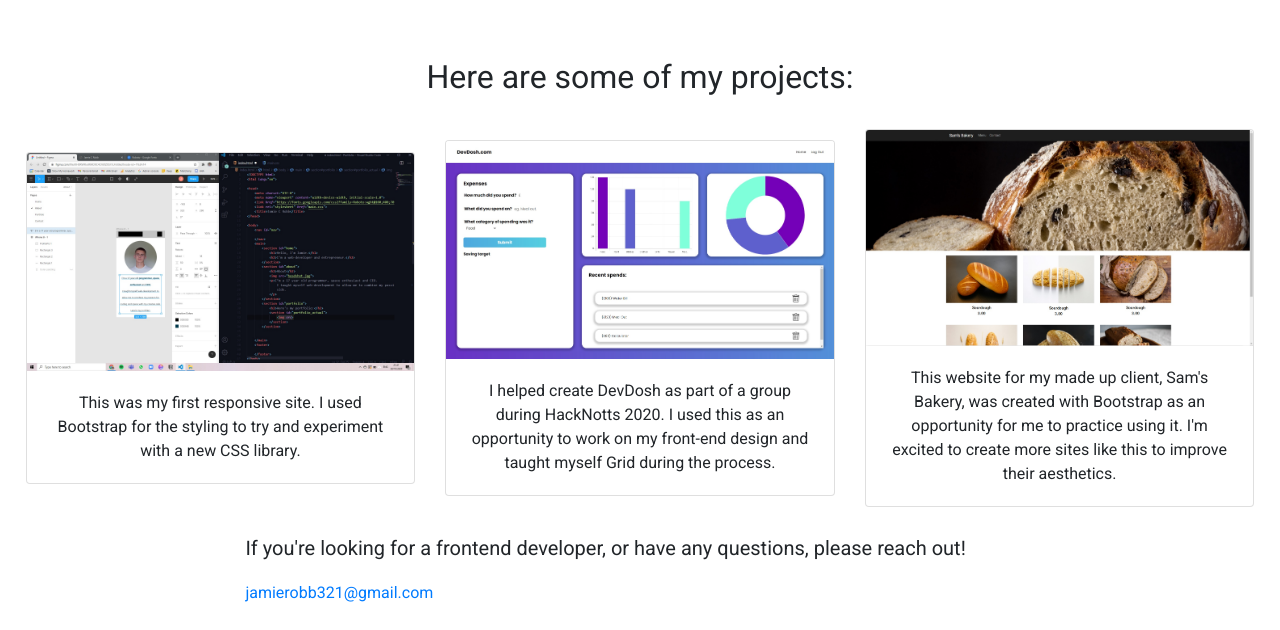
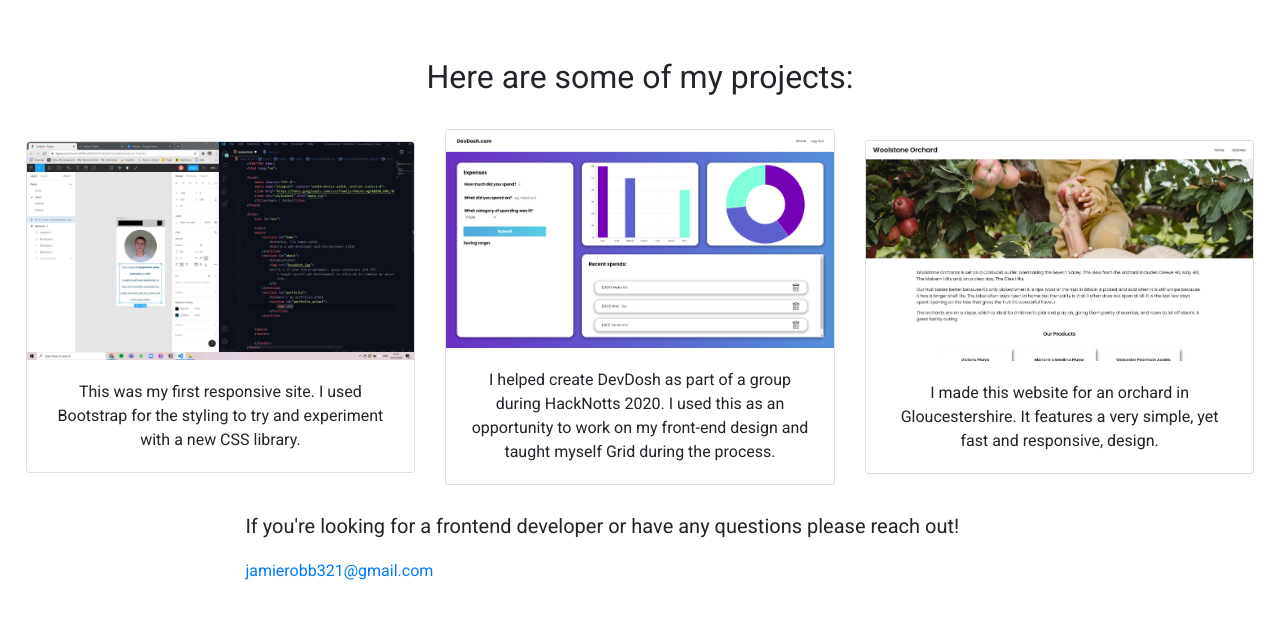
Before and after one commit to jamiecrobb/portfolio, a plain HTML site: page index.html in a window 1280 px wide. Shown: the part 1210-1840 px from the top of the page. After the commit the page ends 1819 px from the top, so only its background shows below. Drawn offline with nearby package versions, Linux system fonts and the light colour scheme.

Commit message:
update projects

```diff
--- a/index.html
+++ b/index.html
@@ -74,7 +74,7 @@
                     </div>
                     <div class="col-sm-6 col-lg-4">
                         <div class="card text-center">
-                            <a href="https://jamiecrobb.github.io/DevDosh/landing.html"><img src="devdosh.jpg" class="card-img-top"></a>
+                            <a href="https://jamiecrobb.github.io/DevDosh/landing.html" target="_blank"><img src="devdosh.jpg" class="card-img-top"></a>
                             <div class="card-body">
                                 <p class="card-text">I helped create DevDosh as part of a group during HackNotts 2020. I used this as an opportunity to work on my front-end design and taught myself Grid during the process.</p>
                             </div>
@@ -82,12 +82,10 @@
                     </div>
                     <div class="col-sm-6 col-lg-4">
                         <div class="card text-center">
-                            <a href="https://jamiecrobb.github.io/samsbakery/index.html"><img src="samsbakery.jpg"
+                            <a href="https://jamiecrobb.github.io/woolstone/HTML/index.html" target="_blank"><img src="woolstone.jpg"
                                     class="card-img-top"></a>
                             <div class="card-body">
-                                <p class="card-text">This website for my made up client, Sam's Bakery, was created with
-                                    Bootstrap as an opportunity for me to practice using it. I'm excited to create more
-                                    sites like this to improve their aesthetics.</p>
+                                <p class="card-text">I made this website for an orchard in Gloucestershire. It features a very simple, yet fast and responsive, design.</p>
                             </div>
                         </div>
                     </div>
@@ -98,7 +96,7 @@
         <section a id="contact" class="container-fluid">
             <div class="row align-items-center justify-content-center">
                 <div class="col-lg-8 text-center text-lg-left">
-                    <p>If you're looking for a frontend developer, or have any questions, please reach out!</p>
+                    <p>If you're looking for a frontend developer or have any questions please reach out!</p>
                     <a href="mailto:jamierobb321@gmail.com">jamierobb321@gmail.com</a>
                 </div>
             </div>
```
Also changed, not shown: woolstone.jpg (added).
